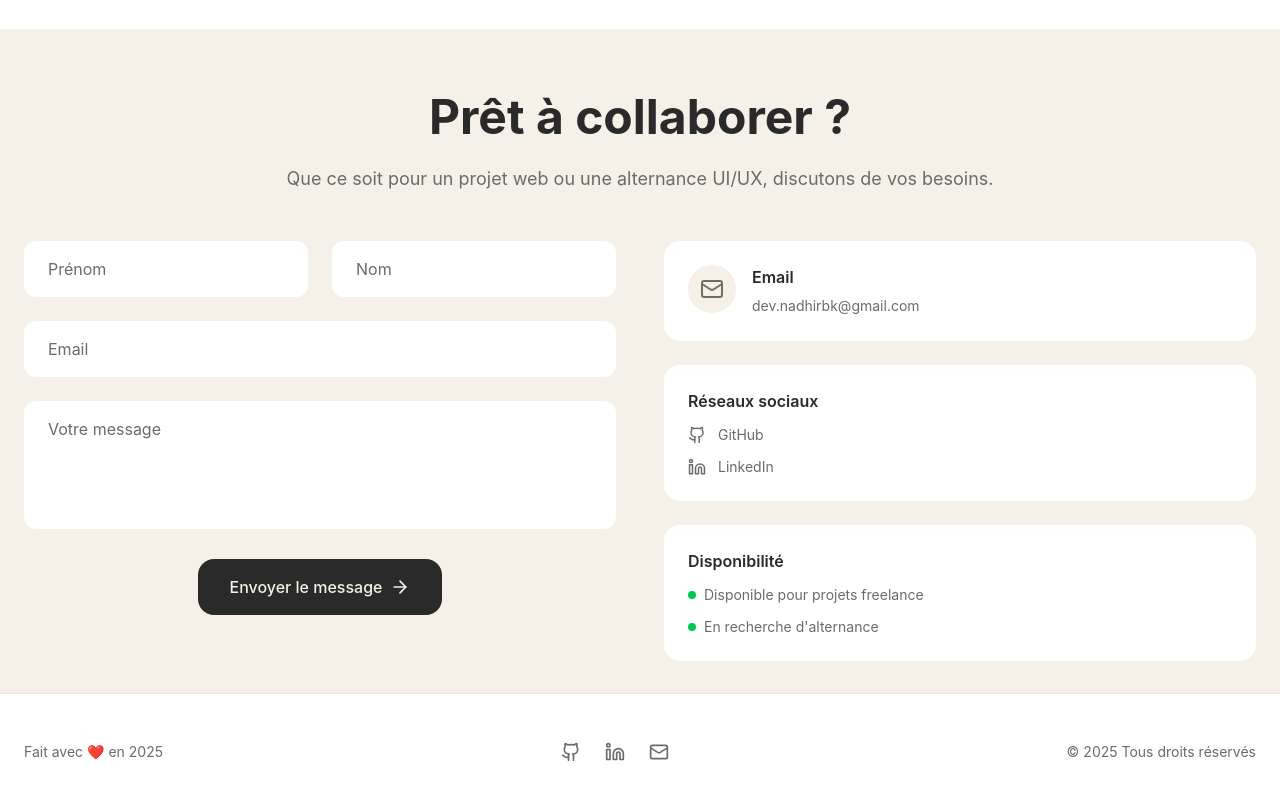
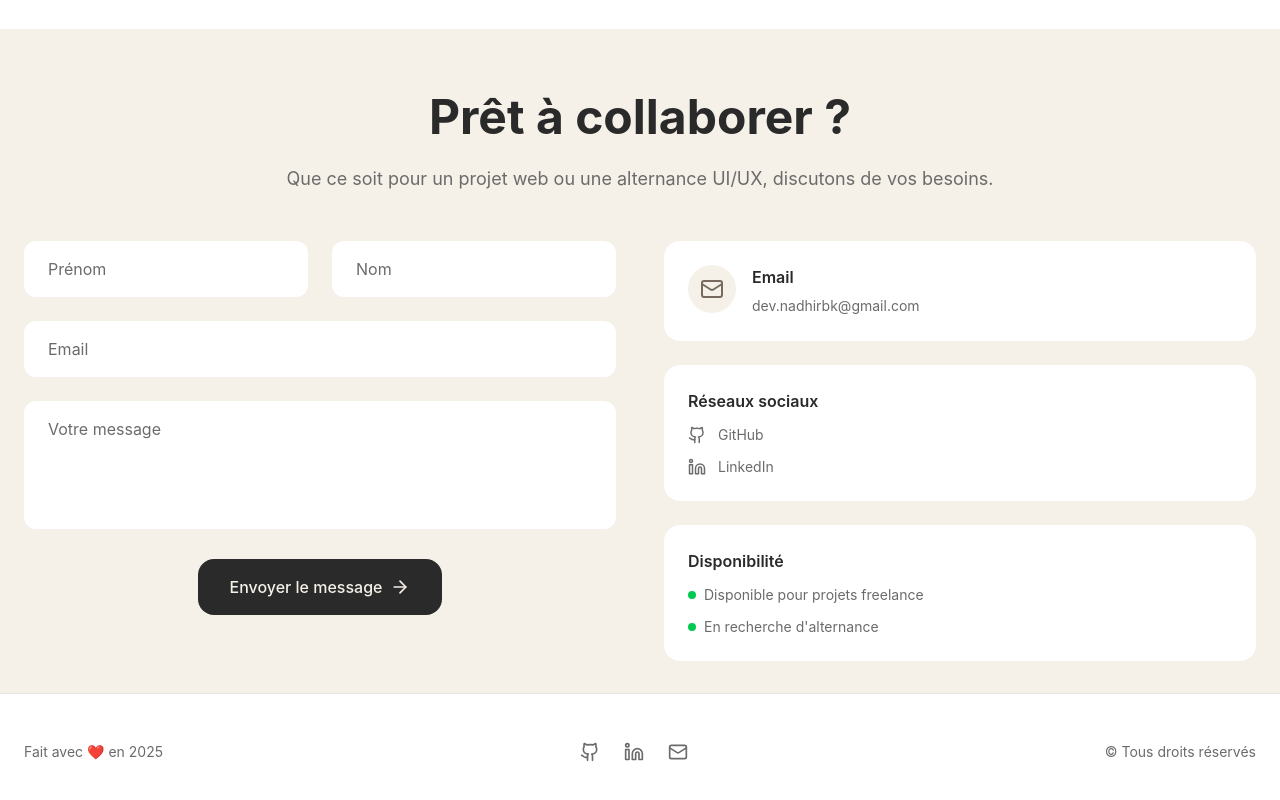
Before and after one commit to nadhirbk/portfolio, a Next.js app: page / in a window 1280 px wide. Shown: the part 2212-3012 px from the top of the page. Built offline with nearby package versions, Linux system fonts and the light colour scheme; a web font is replaced by a local one.

Commit message:
🎨 Amélioration du footer - suppression année redondante
- Retrait de l'année dans "Tous droits réservés" pour éviter la redondance avec "Fait avec ❤️ en 2025"
- Ajout de la couleur cohérente sur le texte de droite
- Amélioration de la cohérence visuelle

```diff
--- a/app/page.js
+++ b/app/page.js
@@ -1290,8 +1290,12 @@ export default function Portfolio() {
                   <Mail size={20} />
                 </a>
               </div>
-              <div className="text-sm">
-                © {new Date().getFullYear()} Tous droits réservés
+              <div
+                className={`text-sm transition-colors duration-700 ${
+                  isDarkMode ? "text-[#B0B0B0]" : "text-[#6B6B6B]"
+                }`}
+              >
+                © Tous droits réservés
               </div>
             </div>
           </div>
```
